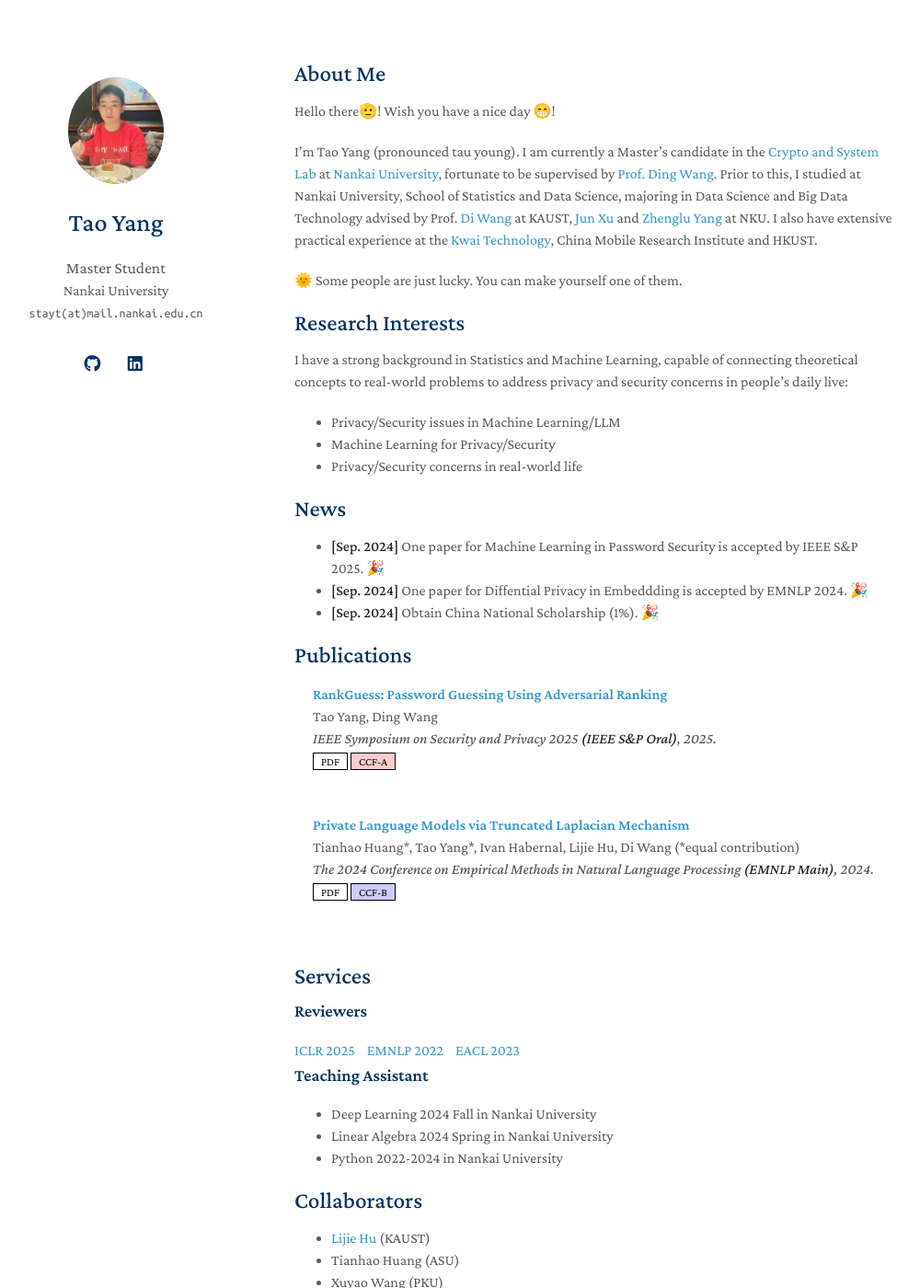
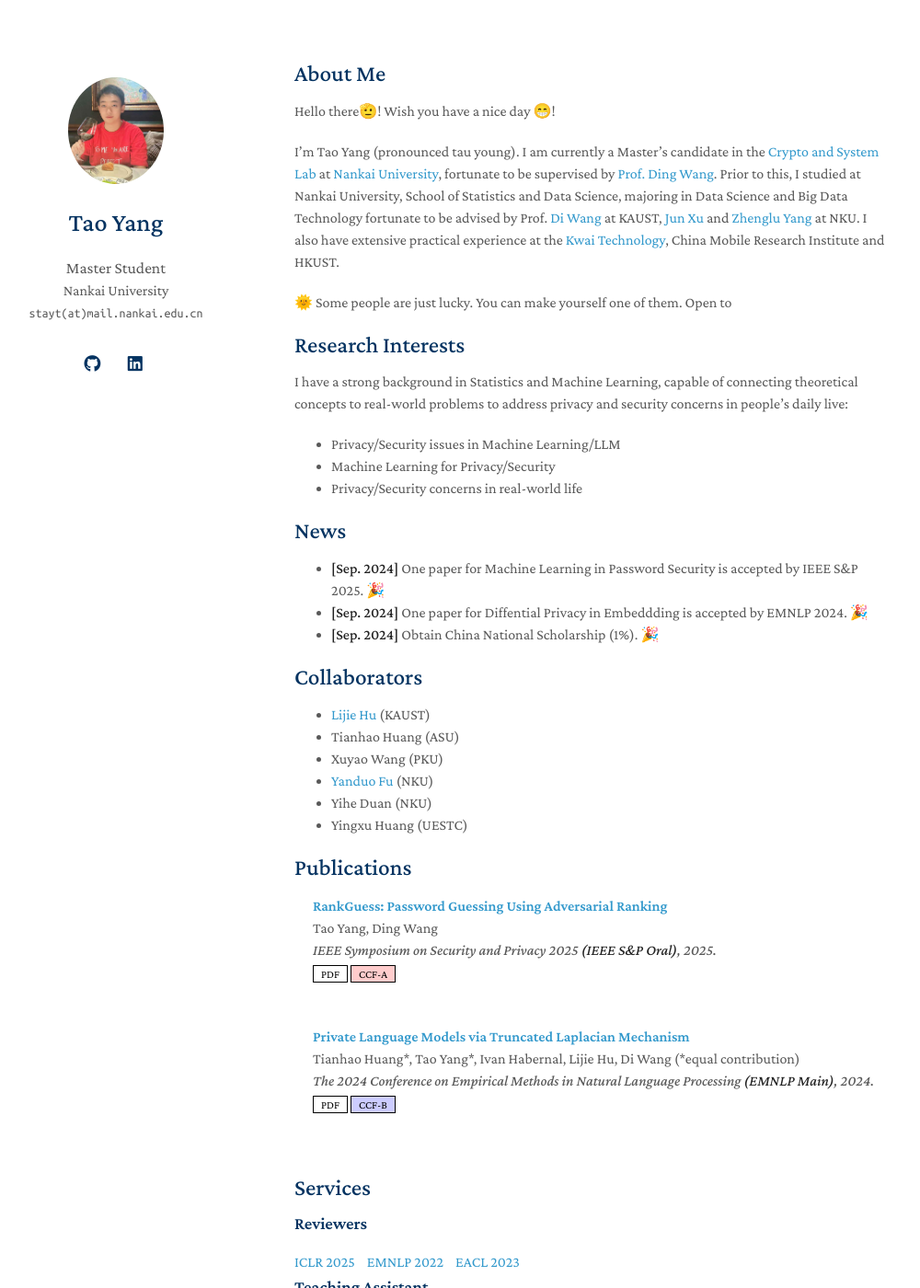
Before and after one commit to stayt1/stayt1.github.io, a Jekyll site: the page built from index.md, in a window 1280 px wide and 1400 px high. Shown: the whole window at 92% size, without its empty margins (150-1150 px from the left). Built offline with Jekyll 4.4.1, drawn with Linux system fonts in a browser that asks for light colours; a style sheet for code colours, icons or effects is not loaded; our own code applies the rules of GitHub Pages for plain Markdown files; some of the changed text lies outside the part shown.

Commit message:
Update index.md

```diff
--- a/index.md
+++ b/index.md
@@ -6,9 +6,9 @@ layout: homepage
 
 Hello there🫡! Wish you have a nice day 😁!
 
-I'm Tao Yang (pronounced tau young). I am currently a Master's candidate in the [Crypto and System Lab](https://github.com/CSSLabNKU) at [Nankai University](https://www.nankai.edu.cn/), fortunate to be supervised by [Prof. Ding Wang](http://wangdingg.weebly.com/). Prior to this, I studied at Nankai University, School of Statistics and Data Science, majoring in Data Science and Big Data Technology advised by Prof. [Di Wang](https://shao3wangdi.github.io/) at KAUST, [Jun Xu](https://csjunxu.github.io/) and [Zhenglu Yang](https://bigdata.nankai.edu.cn/yangzl/list.htm) at NKU. I also have extensive practical experience at the [Kwai Technology](https://www.kwai.com/), China Mobile Research Institute and HKUST.
+I'm Tao Yang (pronounced tau young). I am currently a Master's candidate in the [Crypto and System Lab](https://github.com/CSSLabNKU) at [Nankai University](https://www.nankai.edu.cn/), fortunate to be supervised by [Prof. Ding Wang](http://wangdingg.weebly.com/). Prior to this, I studied at Nankai University, School of Statistics and Data Science, majoring in Data Science and Big Data Technology fortunate to be advised by Prof. [Di Wang](https://shao3wangdi.github.io/) at KAUST, [Jun Xu](https://csjunxu.github.io/) and [Zhenglu Yang](https://bigdata.nankai.edu.cn/yangzl/list.htm) at NKU. I also have extensive practical experience at the [Kwai Technology](https://www.kwai.com/), China Mobile Research Institute and HKUST.
 
-🌞 Some people are just lucky. You can make yourself one of them.
+🌞 Some people are just lucky. You can make yourself one of them. Open to
 
 ## Research Interests
 
@@ -23,10 +23,6 @@ I have a strong background in Statistics and Machine Learning, capable of connec
 - **[Sep. 2024]** One paper for Diffential Privacy in Embeddding is accepted by EMNLP 2024. 🎉
 - **[Sep. 2024]** Obtain China National Scholarship (1%). 🎉
 
-{% include_relative _includes/publications.md %}
-
-{% include_relative _includes/services.md %}
-
 ## Collaborators
 - [Lijie Hu](https://sites.google.com/view/lijiehu/homepage) (KAUST)
 - Tianhao Huang (ASU)
@@ -35,6 +31,11 @@ I have a strong background in Statistics and Machine Learning, capable of connec
 - Yihe Duan (NKU)
 - Yingxu Huang (UESTC)
 
+{% include_relative _includes/publications.md %}
+
+{% include_relative _includes/services.md %}
+
+
 ## Miscellaneous
 - English: TOEFL 106
 - Programming: Python, C++, R, , MySQL
```
